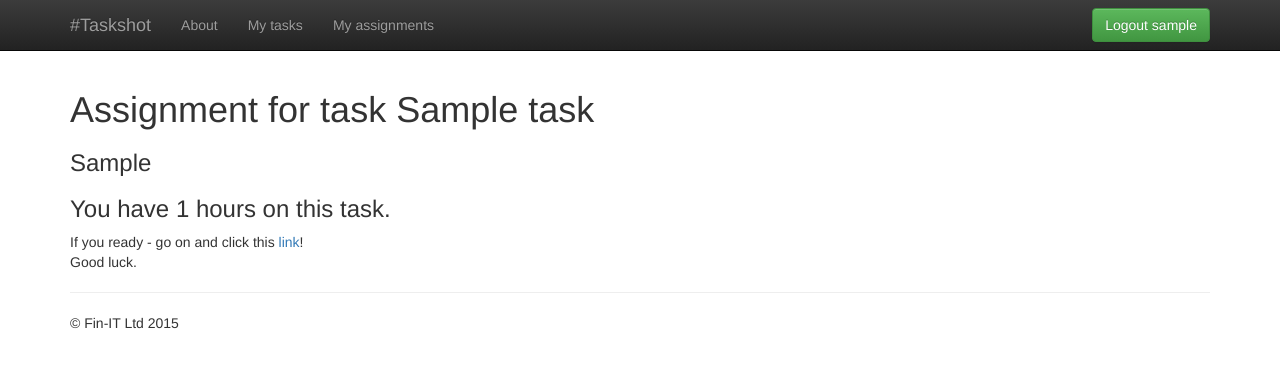
After one commit to lorehov/taskshot, a Django app: page /assignments/00000000-0000-0000-0000-000000000001/preview/ in a window 1280 px wide. The commit adds this page. Shown: the top 368 px of the page. Run offline with Django 3.2, Linux system fonts and the light colour scheme; a user stored in the database is signed in; tables that the repository leaves empty hold one stand-in row (values such as "Sample post"); some libraries are stand-ins or nearby versions.

Commit message:
all functionality ready

```diff
--- a/tasks/forms.py
+++ b/tasks/forms.py
@@ -6,10 +6,10 @@ from .models import Task, Assignment
 class TaskForm(ModelForm):
     class Meta:
         model = Task
-        exclude = ('user', 'revision', 'updated', 'created')
+        exclude = ('user', 'updated', 'created')
 
 
 class AssignmentForm(ModelForm):
     class Meta:
         model = Assignment
-        exclude = ('updated', 'created')
+        exclude = ('updated', 'created', 'taken', 'task', 'uid')
--- a/tasks/models.py
+++ b/tasks/models.py
@@ -1,6 +1,14 @@
+import uuid
+
 from django.core.urlresolvers import reverse
-from django.db.models import Model, CharField, TextField, DateTimeField, IntegerField, ForeignKey, EmailField
+from django.db.models import (
+    Model, CharField, TextField, DateTimeField, IntegerField, ForeignKey, EmailField, UUIDField, FileField
+)
 from django.contrib.auth.models import User
+
+
+def get_attachment_path(instance, filename):
+    return 'attachments/{}/{}.{}'.format(instance.id, filename, instance.uuid)
 
 
 class Task(Model):
@@ -10,8 +18,9 @@ class Task(Model):
     time_limit = IntegerField()  # hours
     created = DateTimeField(auto_now_add=True)
     updated = DateTimeField(auto_now=True)
-    revision = IntegerField(default=1)
     user = ForeignKey(User)
+    uuid = UUIDField(default=uuid.uuid4)
+    attachment = FileField(upload_to=get_attachment_path)
 
     def __str__(self):
         return self.title
@@ -25,11 +34,11 @@ class Task(Model):
 
 
 class Assignment(Model):
+    uid = UUIDField(db_index=True, default=uuid.uuid4, editable=False, unique=True)
     task = ForeignKey(Task)
     email = EmailField()
     description = TextField(null=True)
     created = DateTimeField(auto_now_add=True)
-    revision = IntegerField()
     taken = DateTimeField(null=True)
 
     def __str__(self):
--- a/tasks/urls.py
+++ b/tasks/urls.py
@@ -2,7 +2,7 @@ from django.conf.urls import url
 
 from .views import (
     index, TaskList, TaskCreate, TaskUpdate, TaskDelete, AssignmentList, AssignmentCreate,
-    AssignmentUpdate, AssignmentDelete
+    AssignmentDelete, AssignmentPreview, AssignmentDetails
 )
 
 urlpatterns = [
@@ -15,10 +15,12 @@ urlpatterns = [
     url(r'tasks/(?P<pk>[0-9]+)/delete/$', TaskDelete.as_view(), name='task_delete'),
 
     # assignments
+    url(r'assignments/$', AssignmentList.as_view(), name='assignment_list'),
     url(r'assignments/(?P<task_pk>[0-9]+)/$', AssignmentList.as_view(), name='assignment_list'),
     url(r'assignments/(?P<task_pk>[0-9]+)/add/$', AssignmentCreate.as_view(), name='assignment_add'),
-    url(r'assignments/(?P<pk>[0-9]+)/$', AssignmentUpdate.as_view(), name='assignment_update'),
     url(r'assignments/(?P<pk>[0-9]+)/delete/$', AssignmentDelete.as_view(), name='assignment_delete'),
+    url(r'assignments/(?P<slug>[\w-]+)/preview/$', AssignmentPreview.as_view(), name='assignment_preview'),
+    url(r'assignments/(?P<slug>[\w-]+)/details/$', AssignmentDetails.as_view(), name='assignment_details'),
 
     # other
     # url(r'^tasks/$', views.detail, name='tasks_list'),
--- a/tasks/views.py
+++ b/tasks/views.py
@@ -1,7 +1,8 @@
 from django.shortcuts import render
-from django.views.generic import ListView
+from django.views.generic import ListView, DetailView
 from django.views.generic.edit import CreateView, UpdateView, DeleteView
 from django.contrib.auth.decorators import login_required
+from django.utils import timezone
 from django.utils.decorators import method_decorator
 from django.core.urlresolvers import reverse_lazy
 
@@ -20,7 +21,6 @@ class _LoginRequired(object):
 
 
 class TaskList(_LoginRequired, ListView):
-    template_name = 'tasks/task_list.html'
     context_object_name = 'tasks'
     model = Task
 
@@ -41,7 +41,6 @@ class TaskUpdate(_LoginRequired, UpdateView):
     success_url = reverse_lazy('task_list')
 
     def form_valid(self, form):
-        form.instance.revision += 1
         return super(TaskUpdate, self).form_valid(form)
 
 
@@ -51,9 +50,8 @@ class TaskDelete(_LoginRequired, DeleteView):
 
 
 class AssignmentList(_LoginRequired, ListView):
-    template_name = 'tasks/assignment_list.html'
     context_object_name = 'assignments'
-    model = Assignment
+    queryset = Assignment.objects.select_related().order_by('-created')
 
 
 class AssignmentCreate(_LoginRequired, CreateView):
@@ -61,11 +59,30 @@ class AssignmentCreate(_LoginRequired, CreateView):
     form_class = AssignmentForm
     success_url = reverse_lazy('assignment_list')
 
+    def form_valid(self, form):
+        task = Task.objects.get(pk=int(self.kwargs['task_pk']))
+        form.instance.task = task
+        return super(AssignmentCreate, self).form_valid(form)
 
-class AssignmentUpdate(_LoginRequired, UpdateView):
-    model = Assignment
-    form_class = AssignmentForm
-    success_url = reverse_lazy('assignment_list')
+
+class AssignmentPreview(DetailView):
+    context_object_name = 'assignment'
+    slug_field = 'uid'
+    queryset = Assignment.objects.select_related()
+    template_name = 'tasks/assignment_preview.html'
+
+
+class AssignmentDetails(DetailView):
+    context_object_name = 'assignment'
+    slug_field = 'uid'
+    queryset = Assignment.objects.select_related()
+    template_name = 'tasks/assignment_details.html'
+
+    def get_object(self, queryset=None):
+        obj = super(AssignmentDetails, self).get_object(queryset)
+        obj.taken = timezone.now()
+        obj.save()
+        return obj
 
 
 class AssignmentDelete(_LoginRequired, DeleteView):
--- a/taskshot/settings.py
+++ b/taskshot/settings.py
@@ -66,6 +66,7 @@ TEMPLATES = [
                 'django.template.context_processors.request',
                 'django.contrib.auth.context_processors.auth',
                 'django.contrib.messages.context_processors.messages',
+                'django.template.context_processors.media'
             ],
         },
     },
@@ -110,6 +111,8 @@ USE_TZ = True
 # https://docs.djangoproject.com/en/1.8/howto/static-files/
 
 STATIC_URL = '/static/'
+MEDIA_ROOT = '/Users/lorekhov/workspace/taskshot/media'
+MEDIA_URL = '/media/'
 LOGIN_REDIRECT_URL = '/'
 LOGIN_URL = '/accounts/login/'
 TEMPLATE_DIRS = (
--- a/taskshot/urls.py
+++ b/taskshot/urls.py
@@ -15,9 +15,12 @@ Including another URLconf
 """
 from django.conf.urls import include, url
 from django.contrib import admin
+from django.conf import settings
+from django.conf.urls.static import static
+
 
 urlpatterns = [
     url(r'^', include('tasks.urls')),
     url(r'^admin/', include(admin.site.urls)),
     url(r'^accounts/', include('django.contrib.auth.urls'))
-]
+] + static(settings.MEDIA_URL, document_root=settings.MEDIA_ROOT)
--- a/templates/_base.html
+++ b/templates/_base.html
@@ -39,9 +39,9 @@
             </div>
             <div id="navbar" class="navbar-collapse collapse">
                 <ul class="nav navbar-nav">
-                    <li class="active"><a href="{% url 'index' %}">About</a></li>
+                    <li><a href="{% url 'index' %}">About</a></li>
                     <li><a href="{% url 'task_list' %}">My tasks</a></li>
-                    <li><a href="#">My assignments</a></li>
+                    <li><a href="{% url 'assignment_list' %}">My assignments</a></li>
                 </ul>
                 <form class="navbar-form navbar-right" role="form">
                     {% if user.is_authenticated %}
--- /dev/null
+++ b/templates/tasks/assignment_preview.html
@@ -0,0 +1,11 @@
+{% extends '_base.html' %}
+
+{% block content %}
+    <div class="container">
+        <h1>Assignment for task {{ assignment.task.title }}</h1>
+        <h3>{{ assignment.task.foreword }}</h3>
+        <h3>You have {{ assignment.task.time_limit }} hours on this task.</h3>
+        <div>If you ready - go on and click this <a href="{% url 'assignment_details' assignment.uid %}">link</a>!</div>
+        <div>Good luck.</div>
+    </div>
+{% endblock %}
--- a/templates/tasks/task_form.html
+++ b/templates/tasks/task_form.html
@@ -3,7 +3,7 @@
 
 {% block content %}
     <div class="container">
-        <form action="" method="post">{% csrf_token %}
+        <form action="" method="post" enctype="multipart/form-data">{% csrf_token %}
             {{ form|bootstrap }}
             <div class="form-group">
                 <div class="col-sm-12">
--- a/templates/tasks/task_list.html
+++ b/templates/tasks/task_list.html
@@ -16,7 +16,6 @@
             <th>Placed</th>
             <th>Assignments</th>
             <th>Updated</th>
-            <th>Revision</th>
             <th>Actions</th>
           </tr>
         </thead>
@@ -27,7 +26,6 @@
               <td>{{ t.created }}</td>
               <td><span class="badge">counter</span></td>
               <td>{{ t.updated }}</td>
-              <td>{{ t.revision }}</td>
               <td>
                 <a href="{% url 'assignment_add' t.pk %}" class="btn btn-primary">+ Assignment</a>
                 <a href="{% url 'task_delete'  t.pk %}" class="btn btn-danger"> - Delete</a>
```
Also changed, not shown: templates/tasks/assignment_details.html (added, +11 -0 lines), templates/tasks/assignment_list.html (+8 -15 lines), tasks/migrations/0001_initial.py, tasks/migrations/0002_auto_20150615_2002.py (deleted), 1 other file.
